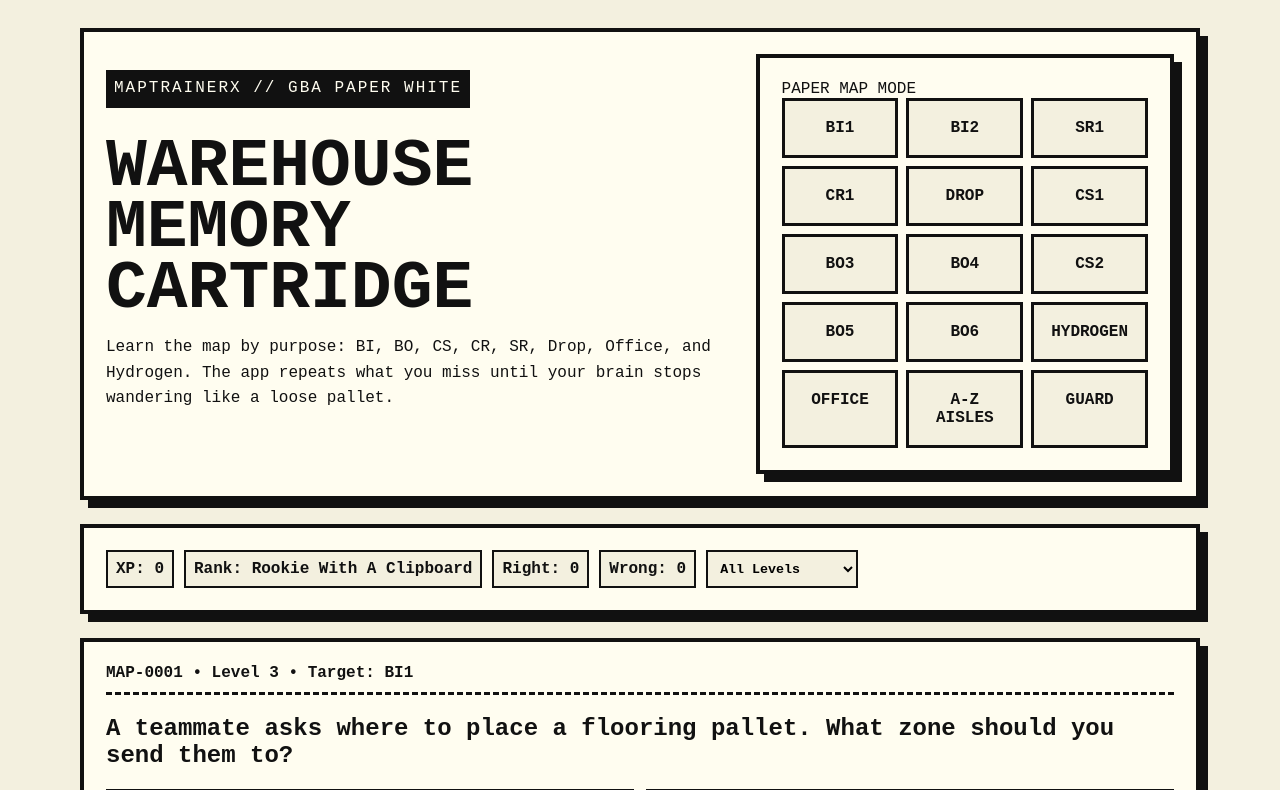
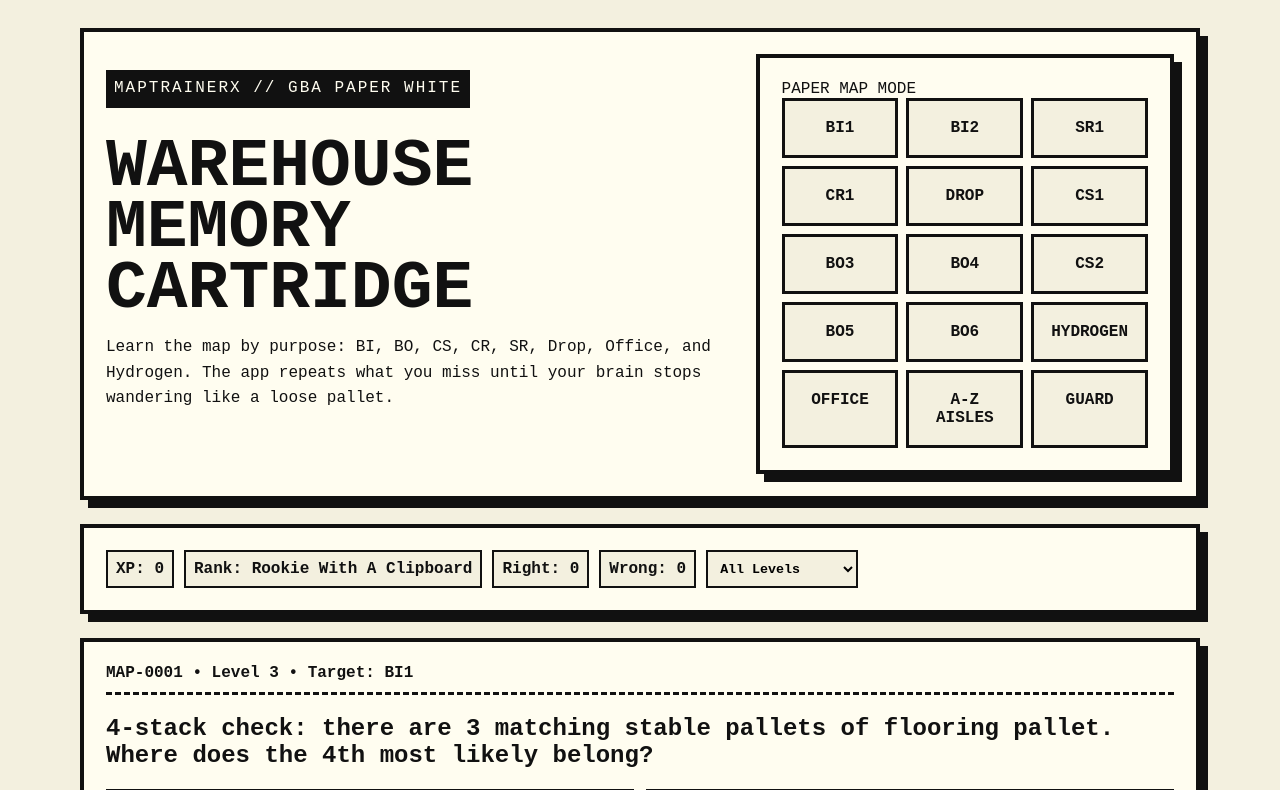
Before and after one commit to norest4d-max/maptrainerX, a React (Vite) app: page / in a window 1280 px wide. Shown: the top 790 px of the page. Built offline with nearby package versions, Linux system fonts and the light colour scheme.

Commit message:
Add stack logic teaching model and practice cards

```diff
--- a/src/data/cardFactory.js
+++ b/src/data/cardFactory.js
@@ -1,20 +1,28 @@
 const zones = {
-  BI1: { name: 'Bulk Inside 1', purpose: 'big indoor bulk product', memory: 'BI = Big Inside', examples: ['flooring pallet', 'large appliance', 'lumber bundle', 'boxed patio set'] },
-  BI2: { name: 'Bulk Inside 2', purpose: 'overflow indoor bulk product', memory: 'BI2 is still Big Inside, just the sequel', examples: ['tile pallet', 'doors', 'large boxed stock', 'indoor heavy product'] },
-  BO3: { name: 'Bulk Outside 3', purpose: 'outdoor heavy product', memory: 'BO = Big Outside', examples: ['concrete bags', 'pavers', 'bricks', 'mulch pallet'] },
-  BO4: { name: 'Bulk Outside 4', purpose: 'outdoor heavy product', memory: 'Outside stuff that would laugh at rain', examples: ['soil pallet', 'stone', 'retaining blocks', 'bagged rock'] },
-  BO5: { name: 'Bulk Outside 5', purpose: 'outdoor bulk overflow', memory: 'BO5 is outdoor bulk, not customer pickup daycare', examples: ['garden block pallet', 'sand bags', 'landscape material', 'large outdoor stock'] },
-  BO6: { name: 'Bulk Outside 6', purpose: 'far outside bulk storage', memory: 'The outer lands of bulky outside stuff', examples: ['extra pavers', 'concrete overflow', 'bulk seasonal outdoor stock', 'bagged gravel'] },
-  CS1: { name: 'Customer Staging 1', purpose: 'completed customer orders waiting for pickup', memory: 'CS = Customer Says: where is my order?', examples: ['online pickup order', 'will-call appliance', 'completed flooring order', 'customer toilet order'] },
-  CS2: { name: 'Customer Staging 2', purpose: 'more customer order staging', memory: 'CS2 = Customer Staging sequel', examples: ['second pickup order', 'staged delivery item', 'finished BOPIS order', 'customer special order'] },
-  CR1: { name: 'Customer Rack 1', purpose: 'customer-related rack storage', memory: 'CR = Customer Rack, not Concrete Realm', examples: ['customer rack pallet', 'organized customer stock', 'order-related rack item', 'customer hold item'] },
-  SR1: { name: 'Select Rack 1', purpose: 'fast-pick selected inventory', memory: 'SR = Speedy Retrieval', examples: ['frequently picked box', 'quick access stock', 'repeatedly selected item', 'fast moving SKU'] },
-  DROP: { name: 'Drop Waiting Area', purpose: 'temporary pallet parking while deciding next move', memory: 'Drop means pause, not forever-home', examples: ['unknown pallet', 'waiting-to-be-assigned pallet', 'short-term staging pallet', 'pallet needing direction'] },
-  HYDROGEN: { name: 'Hydrogen Charger', purpose: 'equipment refuel or charge area, not product storage', memory: 'Forklifts eat here. Pallets do not.', examples: ['equipment recharge', 'pacer power stop', 'hydrogen fuel area', 'MHE charging'] },
-  OFFICE: { name: 'Office / Guard Shack', purpose: 'people, paperwork, check-in, not pallet storage', memory: 'Clipboards live here. Concrete does not.', examples: ['driver check-in', 'paperwork', 'supervisor question', 'security check'] }
+  BI1: { name: 'Bulk Inside 1', purpose: 'big indoor bulk product', memory: 'BI = Big Inside', stack: 'Stack stable matching indoor pallets only when the site allows it.', examples: ['flooring pallet', 'large appliance', 'lumber bundle', 'boxed patio set'] },
+  BI2: { name: 'Bulk Inside 2', purpose: 'overflow indoor bulk product', memory: 'BI2 is still Big Inside, just the sequel', stack: 'Use as indoor bulk overflow. Match product families before stacking.', examples: ['tile pallet', 'doors', 'large boxed stock', 'indoor heavy product'] },
+  BO3: { name: 'Bulk Outside 3', purpose: 'outdoor heavy product', memory: 'BO = Big Outside', stack: 'Outdoor bulk can often stack well when heavy, square, matching, and stable.', examples: ['concrete bags', 'pavers', 'bricks', 'mulch pallet'] },
+  BO4: { name: 'Bulk Outside 4', purpose: 'outdoor heavy product', memory: 'Outside stuff that would laugh at rain', stack: 'Good for outdoor product groups. Do not mix random products just because space exists.', examples: ['soil pallet', 'stone', 'retaining blocks', 'bagged rock'] },
+  BO5: { name: 'Bulk Outside 5', purpose: 'outdoor bulk overflow', memory: 'BO5 is outdoor bulk, not customer pickup daycare', stack: 'Think 4-stack only if same product, stable pallet, clear path, and supervisor rules allow it.', examples: ['garden block pallet', 'sand bags', 'landscape material', 'large outdoor stock'] },
+  BO6: { name: 'Bulk Outside 6', purpose: 'far outside bulk storage', memory: 'The outer lands of bulky outside stuff', stack: 'Far outside bulk storage. Great for overflow, bad for customer order hide-and-seek.', examples: ['extra pavers', 'concrete overflow', 'bulk seasonal outdoor stock', 'bagged gravel'] },
+  CS1: { name: 'Customer Staging 1', purpose: 'completed customer orders waiting for pickup', memory: 'CS = Customer Says: where is my order?', stack: 'Customer orders should stay findable. Do not bury them in a 4-stack unless told.', examples: ['online pickup order', 'will-call appliance', 'completed flooring order', 'customer toilet order'] },
+  CS2: { name: 'Customer Staging 2', purpose: 'more customer order staging', memory: 'CS2 = Customer Staging sequel', stack: 'Staged orders need labels visible and fast access. Customer pickup is not a treasure hunt.', examples: ['second pickup order', 'staged delivery item', 'finished BOPIS order', 'customer special order'] },
+  CR1: { name: 'Customer Rack 1', purpose: 'customer-related rack storage', memory: 'CR = Customer Rack, not Concrete Realm', stack: 'Rack logic means organized and findable. Match the customer/order flow.', examples: ['customer rack pallet', 'organized customer stock', 'order-related rack item', 'customer hold item'] },
+  SR1: { name: 'Select Rack 1', purpose: 'fast-pick selected inventory', memory: 'SR = Speedy Retrieval', stack: 'Fast-pick areas should not be blocked by huge stacks. Keep access easy.', examples: ['frequently picked box', 'quick access stock', 'repeatedly selected item', 'fast moving SKU'] },
+  DROP: { name: 'Drop Waiting Area', purpose: 'temporary pallet parking while deciding next move', memory: 'Drop means pause, not forever-home', stack: 'Temporary means temporary. Do not build a pallet castle here.', examples: ['unknown pallet', 'waiting-to-be-assigned pallet', 'short-term staging pallet', 'pallet needing direction'] },
+  HYDROGEN: { name: 'Hydrogen Charger', purpose: 'equipment refuel or charge area, not product storage', memory: 'Forklifts eat here. Pallets do not.', stack: 'No stacking product here. This is for equipment support.', examples: ['equipment recharge', 'pacer power stop', 'hydrogen fuel area', 'MHE charging'] },
+  OFFICE: { name: 'Office / Guard Shack', purpose: 'people, paperwork, check-in, not pallet storage', memory: 'Clipboards live here. Concrete does not.', stack: 'No product stacking here. People and paperwork only.', examples: ['driver check-in', 'paperwork', 'supervisor question', 'security check'] }
 };
 
-const wrongPool = ['BI1','BI2','BO3','BO4','BO5','BO6','CS1','CS2','CR1','SR1','DROP','HYDROGEN','OFFICE'];
+const wrongPool = Object.keys(zones);
+
+export const lessonSlides = [
+  { title: '1. Read the map by purpose first', body: 'Do not start with every tiny line. First ask: is this bulk, customer, fast-pick, temporary, or support?', rule: 'Purpose first. Exact spot second.' },
+  { title: '2. Add the 4-stack rule', body: 'Stacks make the warehouse 3D. A pallet belongs to a zone, then it belongs with matching product, then it must be safe to stack.', rule: 'Zone first. Product match second. Stack safety third. Clear path always.' },
+  { title: '3. Customer areas stay findable', body: 'CS and CR are about customer flow. Do not hide customer orders under a mountain unless your lead tells you.', rule: 'Customer order = easy to locate.' },
+  { title: '4. Bulk areas hold the heavy families', body: 'BI is indoor bulk. BO is outside bulk. These are the most likely places for repeated 4-stacks of similar product.', rule: 'Bulk zones like families, not random soup.' },
+  { title: '5. Drop areas are pauses', body: 'A drop area is not a forever home. It is a waiting room for pallets that still need a decision.', rule: 'Drop means pause, then move.' }
+];
 
 function choicesFor(answer) {
   const choices = [answer];
@@ -25,46 +33,53 @@ function choicesFor(answer) {
   return choices.sort(() => Math.random() - 0.5);
 }
 
-function makeCard(id, level, zoneKey, prompt, funnyWrong = '') {
+function makeCard(id, level, zoneKey, prompt, funnyWrong = '', skill = 'zone') {
   const zone = zones[zoneKey];
   const choices = choicesFor(zoneKey);
   return {
     id: `MAP-${String(id).padStart(4, '0')}`,
     level,
+    skill,
     zone: zoneKey,
     prompt,
     choices,
     answer: zoneKey,
     answerIndex: choices.indexOf(zoneKey),
-    correctMessage: `🔔 DING! ${zoneKey} is right. ${zone.memory}. +10 XP. You avoided becoming a lost pallet NPC.`,
-    wrongMessage: `❌ BUZZ! Not quite. Correct answer: ${zoneKey}. ${zone.name} is for ${zone.purpose}. ${funnyWrong || 'The warehouse goblins have been notified.'}`,
-    explanation: `${zoneKey}: ${zone.name}. Purpose: ${zone.purpose}. Memory hook: ${zone.memory}.`
+    correctMessage: `DING! ${zoneKey} is right. ${zone.memory}. +10 XP. Solid pallet brain.`,
+    wrongMessage: `BUZZ! Correct answer: ${zoneKey}. ${zone.name} is for ${zone.purpose}. ${funnyWrong || 'The pallet took the scenic route.'}`,
+    explanation: `${zoneKey}: ${zone.name}. Purpose: ${zone.purpose}. Stack logic: ${zone.stack}`
   };
+}
+
+function levelFor(z) {
+  if (z === 'HYDROGEN' || z === 'OFFICE') return 2;
+  if (z.startsWith('BO') || z.startsWith('BI')) return 3;
+  if (z.startsWith('CS')) return 4;
+  return 5;
 }
 
 export function generateCards(total = 1000) {
   let id = 1;
   const cards = [];
   const zoneKeys = Object.keys(zones);
-
   const templates = [
-    (z, item) => `Scenario: ${item} arrives. Where is the most logical home for it?`,
-    (z, item) => `A teammate asks where to place a ${item}. What zone should you send them to?`,
-    (z) => `What is the main purpose of ${z}?`,
-    (z) => `You are speed-checking the map. Which zone matches this purpose: ${zones[z].purpose}?`,
-    (z, item) => `Boss says: “Do not make this weird.” You have ${item}. Pick the correct zone.`,
-    (z, item) => `A ${item} is sitting in the wrong spot looking embarrassed. Where should it actually go?`,
-    (z) => `Memory hook check: ${zones[z].memory}. Which map label does this describe?`,
-    (z, item) => `Warehouse goblin challenge: place ${item} without creating chaos.`
+    (z, item) => [`Scenario: ${item} arrives. What zone is its logical home?`, 'zone'],
+    (z, item) => [`4-stack check: there are 3 matching stable pallets of ${item}. Where does the 4th most likely belong?`, 'stack'],
+    (z) => [`Purpose check: which zone matches this purpose: ${zones[z].purpose}?`, 'purpose'],
+    (z) => [`Memory hook: ${zones[z].memory}. Which map label is this?`, 'memory'],
+    (z, item) => [`A ${item} is in the wrong place looking ashamed. Where should it actually go?`, 'scenario'],
+    (z) => [`Stack rule check: ${zones[z].stack} Which zone does this rule describe?`, 'stack'],
+    (z, item) => [`Lead says: keep paths clear and group similar pallets. You have ${item}. Pick the best zone.`, 'workflow'],
+    (z, item) => [`Customer/pallet logic: ${item}. Do not make a warehouse side quest. Where goes it?`, 'scenario']
   ];
 
   while (cards.length < total) {
     for (const z of zoneKeys) {
       const info = zones[z];
       for (const item of info.examples) {
-        const level = z === 'HYDROGEN' || z === 'OFFICE' ? 2 : z.startsWith('BO') ? 3 : z.startsWith('CS') ? 4 : z === 'DROP' ? 5 : z === 'SR1' || z === 'CR1' ? 5 : 3;
         const template = templates[id % templates.length];
-        cards.push(makeCard(id++, level, z, template(z, item), `Do not send ${item} on a side quest.`));
+        const [prompt, skill] = template(z, item);
+        cards.push(makeCard(id++, levelFor(z), z, prompt, `Do not send ${item} to the wrong kingdom.`, skill));
         if (cards.length >= total) return cards;
       }
     }
```
